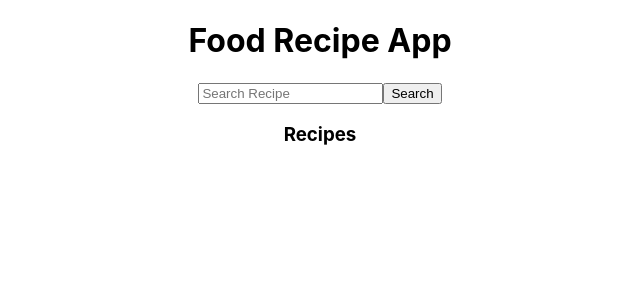
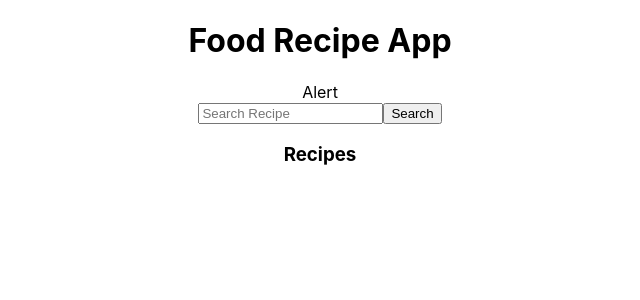
Before and after one commit to Bereket-U/food-recipe-app-api, a React (Create React App) app: page / in a window 1280 px wide. Shown: the top 300 px of the page, without its empty margins (320-960 px from the left). Built offline with nearby package versions, Linux system fonts and the light colour scheme.

Commit message:
add alert functionality when form is empty

```diff
--- a/src/App.js
+++ b/src/App.js
@@ -8,6 +8,7 @@ import Alert from "./components/Alert/Alert";
 function App() {
   const [searchString, setSearchString] = useState("");
   const [recipes, setRecipes] = useState([]);
+  const [alert, setAlert] = useState("");
 
   const APP_ID = "cbfb9ddd";
   const APP_KEY = "eaffffd5345dc91211b5f43a73e5975f";
@@ -15,9 +16,14 @@ function App() {
 
   const getData = async () => {
     const result = await axios.get(url);
-    setRecipes(result.data.hits);
-    console.log(result);
-    setSearchString(" ");
+    if (searchString !== "") {
+      setRecipes(result.data.hits);
+      console.log(result);
+      setSearchString("");
+      setAlert("");
+    } else {
+      setAlert("Please fill the form");
+    }
   };
   const onChange = (e) => {
     setSearchString(e.target.value);
@@ -31,6 +37,7 @@ function App() {
   return (
     <div className="App">
       <h1>Food Recipe App</h1>
+      <Alert alert={alert} />
       <form onSubmit={searchRecipe}>
         <input
           type="text"
```
